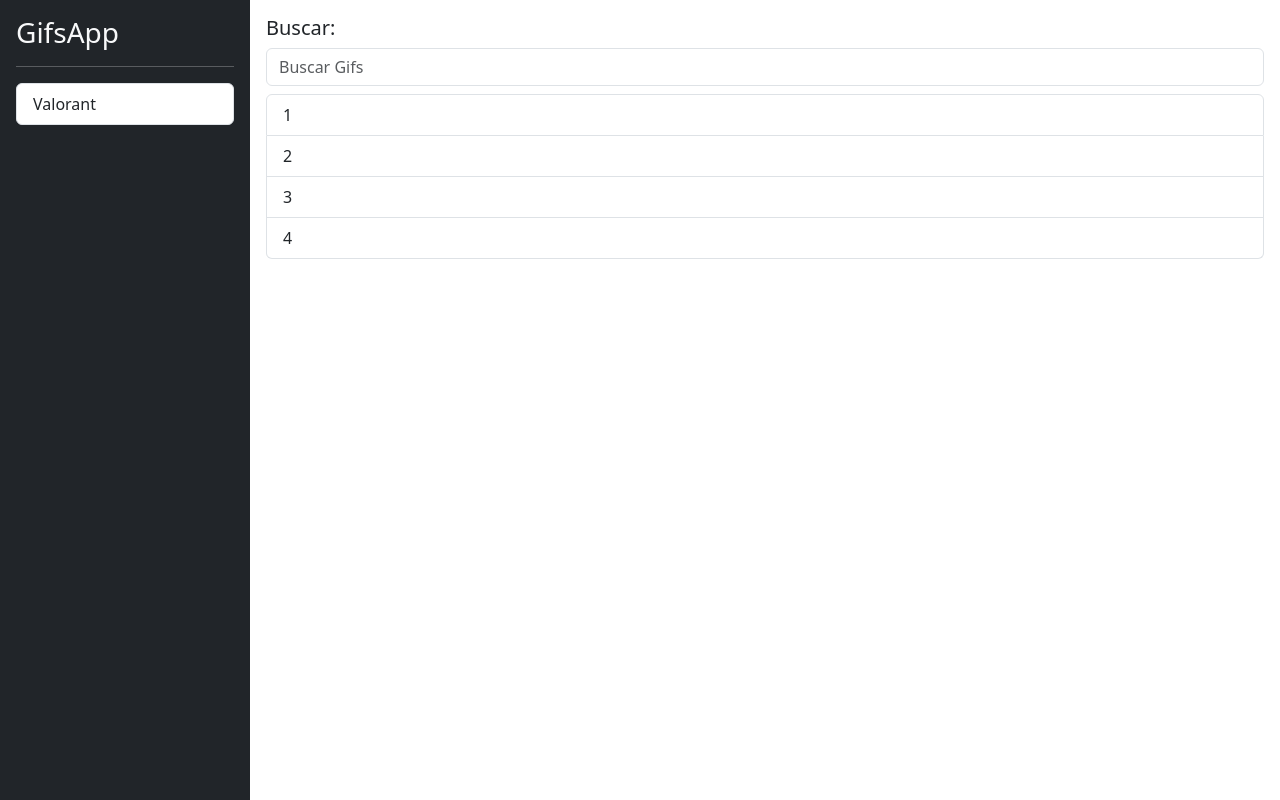
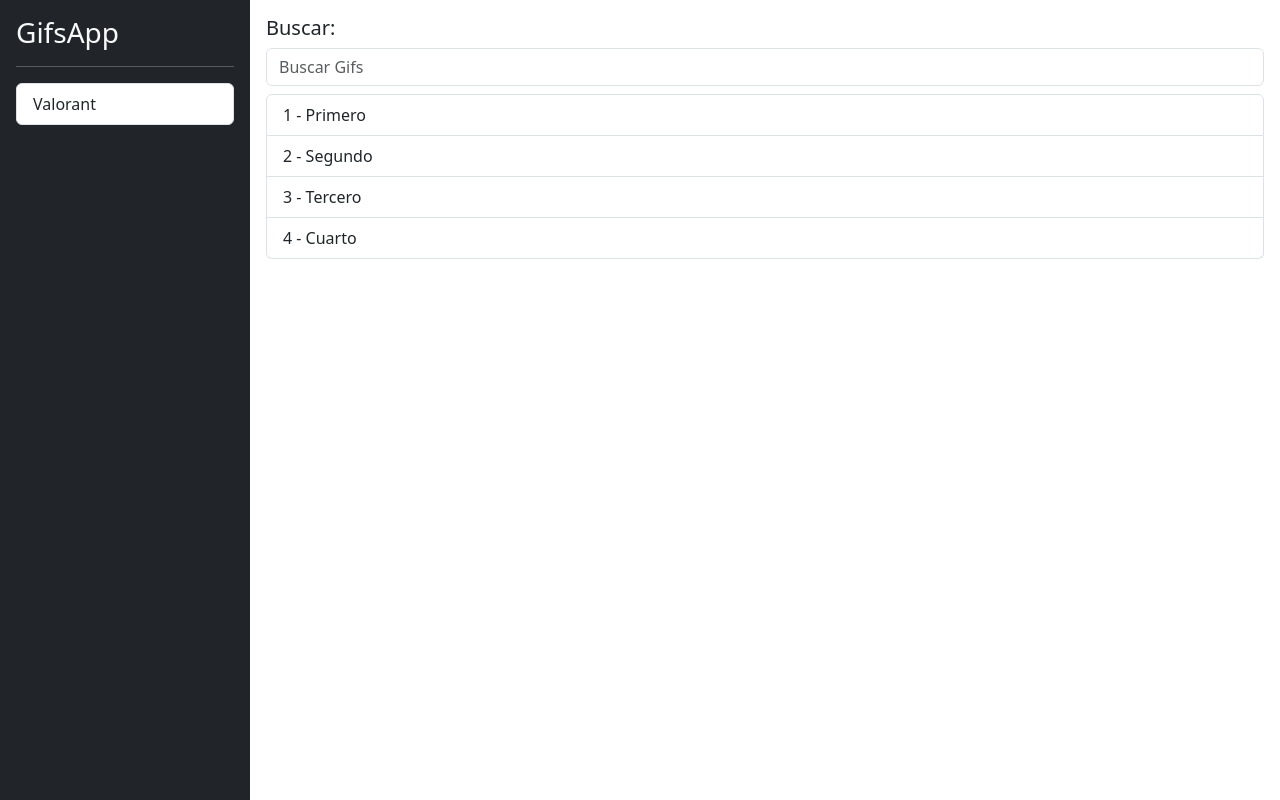
Before and after one commit to wguedex/curso-angular, an Angular app in the folder 03-gifs-app/: page / in a window 1280 px wide. Built offline with nearby package versions, Linux system fonts and the light colour scheme.

Commit message:
GifsApp project: crear card-list component para tarea

```diff
--- /dev/null
+++ b/03-gifs-app/src/app/gifs/components/card-list/card-list.component.html
@@ -0,0 +1,6 @@
+<ul class="list-group">
+  <li class="list-group-item">1 - Primero</li>
+  <li class="list-group-item">2 - Segundo</li>
+  <li class="list-group-item">3 - Tercero</li>
+  <li class="list-group-item">4 - Cuarto</li>
+</ul>
--- a/03-gifs-app/src/app/gifs/gifs.module.ts
+++ b/03-gifs-app/src/app/gifs/gifs.module.ts
@@ -3,13 +3,15 @@ import { CommonModule } from '@angular/common';
 
 import { HomePagesComponent } from './pages/home/home-pages.component';
 import { SearchBoxComponent } from './components/search-box/search-box.component';
+import { CardListComponent } from './components/card-list/card-list.component';
 
 
 
 @NgModule({
   declarations: [
     HomePagesComponent,
-    SearchBoxComponent
+    SearchBoxComponent,
+    CardListComponent
   ],
   imports: [
     CommonModule
--- a/03-gifs-app/src/app/gifs/pages/home/home-pages.component.html
+++ b/03-gifs-app/src/app/gifs/pages/home/home-pages.component.html
@@ -5,11 +5,6 @@
   </div>
   <div class="col-12 pt-2">
     <!-- Listado de Gifs -->
-    <ul class="list-group">
-      <li class="list-group-item">1</li>
-      <li class="list-group-item">2</li>
-      <li class="list-group-item">3</li>
-      <li class="list-group-item">4</li>
-    </ul>
+    <gifs-card-list></gifs-card-list>
   </div>
 </div>
```
Also changed, not shown: 03-gifs-app/src/app/gifs/components/card-list/card-list.component.ts (added, +9 -0 lines).
